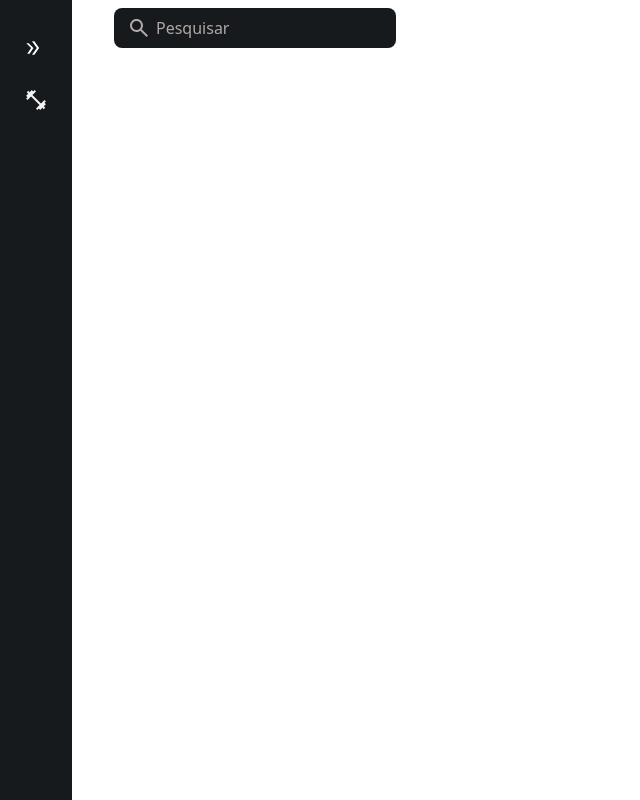
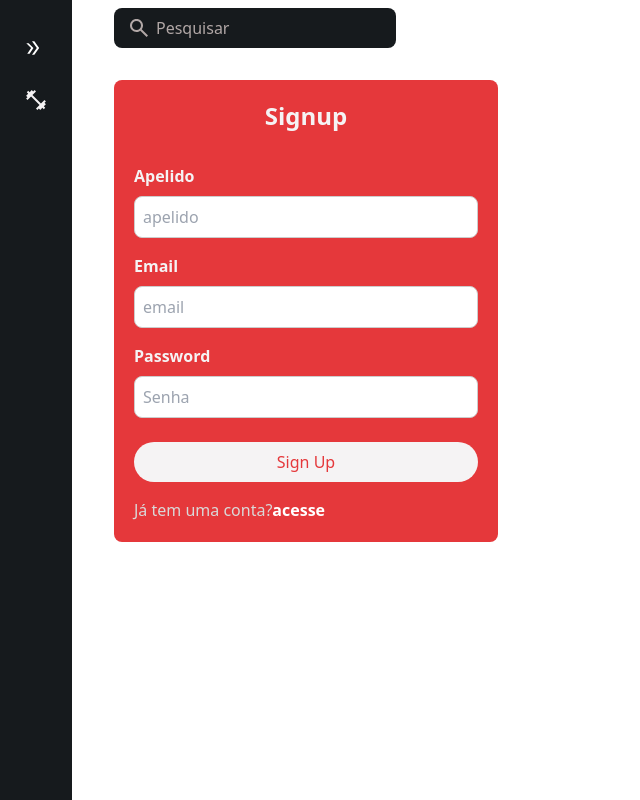
Before and after one commit to h3nrey/treino-legal, an Angular app in the folder treino-client/: page /register in a window 1280 px wide. Before the commit this address led to /. Shown: the whole page, without its empty margins (0-640 px from the left). Built offline with nearby package versions, Linux system fonts and the light colour scheme.

Commit message:
feat: adding base of signup form

```diff
--- a/treino-client/src/app/app.routes.ts
+++ b/treino-client/src/app/app.routes.ts
@@ -5,6 +5,8 @@ import { HomeComponent } from './pages/home/home.component';
 import { ExerciseSectionComponent } from './pages/exercise-section/exercise-section.component';
 import { ExercisesHomeComponent } from './pages/exercises-home/exercises-home.component';
 import { SearchComponent } from './pages/search/search.component';
+import { UserProfileComponent } from './pages/user-profile/user-profile.component';
+import { SignupComponent } from './pages/signup/signup.component';
 
 export const routes: Routes = [
     // { path: "exercises/:musclegroup", component: ListExercisesComponent },
@@ -12,6 +14,8 @@ export const routes: Routes = [
     { path: "exercises/:exercise", component: ExerciseDetailsComponent },
     { path: "exercises", component: ExercisesHomeComponent },
     { path: "exercises/section/:sectionType", component: ExerciseSectionComponent },
-    { path: "search", component: SearchComponent}
+    { path: "search", component: SearchComponent},
+    {path: "users/:id", component: UserProfileComponent},
+    {path: "register", component: SignupComponent}
 
 ];
--- /dev/null
+++ b/treino-client/src/app/pages/signup/signup.component.html
@@ -0,0 +1,29 @@
+<div class="bg-lightRed p-5 rounded-lg max-w-96">
+    <h1
+    class="text-2xl font-bold text-lightGray w-full text-center">
+        Signup
+    </h1>
+    <form class="mt-8" [formGroup]="signupForm" (ngSubmit)="onSubmit()">
+        <div class="flex flex-col gap-4 mb-6">
+            <div class="input-container">
+                <label for="username">Apelido</label>
+                <input type="text" id="username" formControlName="username" placeholder="apelido" required>
+            </div>
+            <div class="input-container">
+                <label for="email">Email</label>
+                <input type="email" id="email" formControlName="email" placeholder="email" required>
+            </div>
+
+            <div class="input-container">
+                <label for="password">Password</label>
+                <input type="password" id="password" formControlName="password" placeholder="Senha" required>
+            </div>
+        </div>
+        <button type="submit" class="cursor-pointer rounded-full p-2 bg-lightGray w-full text-lightRed">Sign Up</button>
+    </form>
+
+    <div class="text-gray mt-4">
+        <span>Já tem uma conta?</span>
+        <a [routerLink]="'/login'" class="text-white font-bold">acesse</a>
+    </div>
+</div>
--- /dev/null
+++ b/treino-client/src/app/pages/signup/signup.component.scss
@@ -0,0 +1,19 @@
+.input-container {
+    display: flex;
+    flex-direction: column;
+    gap: 0.5rem;
+}
+
+.input-container label {
+    font-size: 1rem;
+    font-weight: 600;
+    color: #F5F3F4;
+}
+
+.input-container input {
+    padding: 0.5rem;
+    border: 1px solid #ccc;
+    border-radius: 0.5rem;
+    font-size: 1rem;
+    width: 100%;
+}
--- /dev/null
+++ b/treino-client/src/app/pages/signup/signup.component.ts
@@ -0,0 +1,39 @@
+import { CommonModule } from '@angular/common';
+import { Component } from '@angular/core';
+import { FormBuilder, FormGroup, ReactiveFormsModule, Validators } from '@angular/forms';
+import { RouterLink } from '@angular/router';
+import { UserService } from '../../services/users.service.ts.service';
+
+@Component({
+  selector: 'app-signup',
+  imports: [ReactiveFormsModule, CommonModule, RouterLink],
+  templateUrl: './signup.component.html',
+  styleUrl: './signup.component.scss'
+})
+export class SignupComponent {
+  signupForm: FormGroup;
+
+  constructor(private fb: FormBuilder, private userService: UserService) {
+    this.signupForm = this.fb.group({
+      username: ['', [Validators.required, Validators.minLength(3)]],
+      email: ['', [Validators.required, Validators.email]],
+      password: ['', [Validators.required, Validators.minLength(6)]]
+    });
+  }
+
+  onSubmit() {
+    if(this.signupForm.valid) {
+      console.log('Form Submitted!', this.signupForm.value);
+      this.userService.createUser(this.signupForm.value).subscribe({
+        next: (res) => {
+          console.log('User created successfully!', res);
+          // Handle successful signup, e.g., redirect to login or home page
+        },
+        error: (err) => {
+          console.error('Error creating user', err);
+          // Handle error, e.g., show error message to user
+        }
+      });
+    }
+  }
+}
--- /dev/null
+++ b/treino-client/src/app/services/users.service.ts.service.ts
@@ -0,0 +1,19 @@
+import { HttpClient } from '@angular/common/http';
+import { Injectable } from '@angular/core';
+import { Observable } from 'rxjs';
+
+@Injectable({
+  providedIn: 'root'
+})
+export class UserService {
+
+  constructor(private http: HttpClient) { }
+
+  createUser(user: {
+    username: string;
+    email: string;
+    password: string;
+  }): Observable<{token: string, user: {username: string, email: string}}> {
+    return this.http.post('http://localhost:3000/users/signup', user) as Observable<{token: string, user: {username: string, email: string}}>;
+  }
+}
--- a/treino-client/src/styles.scss
+++ b/treino-client/src/styles.scss
@@ -2,6 +2,18 @@
 @tailwind components;
 @tailwind utilities;
 
+$red: #BA181B;
+$lightRed: #E5383B;
+$darkRed: #660708;
+$grayRed: #A4161A;
+$lightGray: #F5F3F4;
+$gray: #D9D9D9;
+$mediumGray: #D9D9D9;
+$white: #FFFFFF;
+$darkGray: #B1A7A6;
+$black: #0B090A;
+$lightBlack: #161A1D;
+
 img {
     max-width: none;
 }
```
Also changed, not shown: 2 other files (tests, documents, lock files or other folders).
